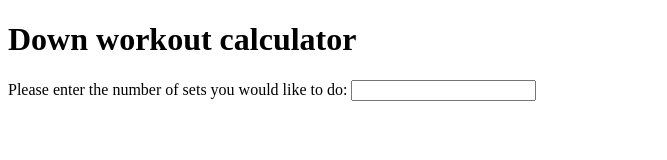
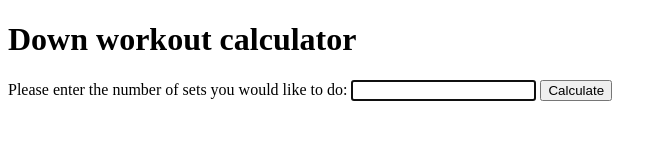
Before and after one commit to jj-attaq/down-workout-calculator, a plain HTML site: page index.html in a window 1280 px wide. Shown: the whole page, without its empty margins (0-667 px from the left). Drawn offline with Linux system fonts and the light colour scheme.

Commit message:
got js working with form in basic way

```diff
--- a/index.html
+++ b/index.html
@@ -5,25 +5,37 @@
     <meta http-equiv="X-UA-Compatible" content="IE=edge" />
     <meta name="viewport" content="width=device-width, initial-scale=1.0" />
     <title>down workout calculator</title>
+    <link rel="stylesheet" href="./src/css/style.css">
   </head>
   <body>
     <header class="header"></header>
     <h1>Down workout calculator</h1>
-    <form>
-      <label for="numberOfSets"
-        >Please enter the number of sets you would like to do: </label
-      ><input type="text" id="numerOfSets" name="numberOfSets" />
-    </form>
+    <div class="form">
+      <form action="" method="get" id="form" onsubmit="calculate()">
+      <label for="numberOfSets">Please enter the number of sets you would like to do: </label>
+      <input type="text" id="numberOfSets" name="numberOfSets" tabindex="1" autofocus/>
+      <input type="submit" value="Calculate" tabindex="2" />
+      </form>
+    </div>
     <script>
-      /*
-      var sets = prompt("How many sets do you want to do?");
-      for (var count = 0, result = count; count <= sets; ++count) {
-        result = count + result;
-        console.log(result);
+      function calculate() {
+        var sets = document.getElementById('numberOfSets').value;
+        for (var count = 0, result = count; count <= sets; ++count) {
+          result = count + result;
+          // console.log(result);
+        }
+        console.log(typeof sets);
+        //
+        alert(`A "down workout" starting at ${sets} sets will result in ${result} repetions.\n \n GET AFTER IT!`);
+        /*
+        if (typeof document.getElementById('numberOfSets') !== "number") {
+          alert(`Please enter a valid number.`)
+        }
+        else {
+          alert(`A "down workout" starting at ${sets} sets will result in ${result} repetions.\n \n GET AFTER IT!`);
+        }
+        */
       }
-      alert(
-        `A "down workout" starting at ${sets} sets will result in ${result} repetions.\n \n GET AFTER IT!`
-      ); */
     </script>
     <footer></footer>
   </body>
```
Also changed, not shown: src/js/calculate.js (added, +8 -0 lines), pages/result.html (added), src/css/style.css (added).
